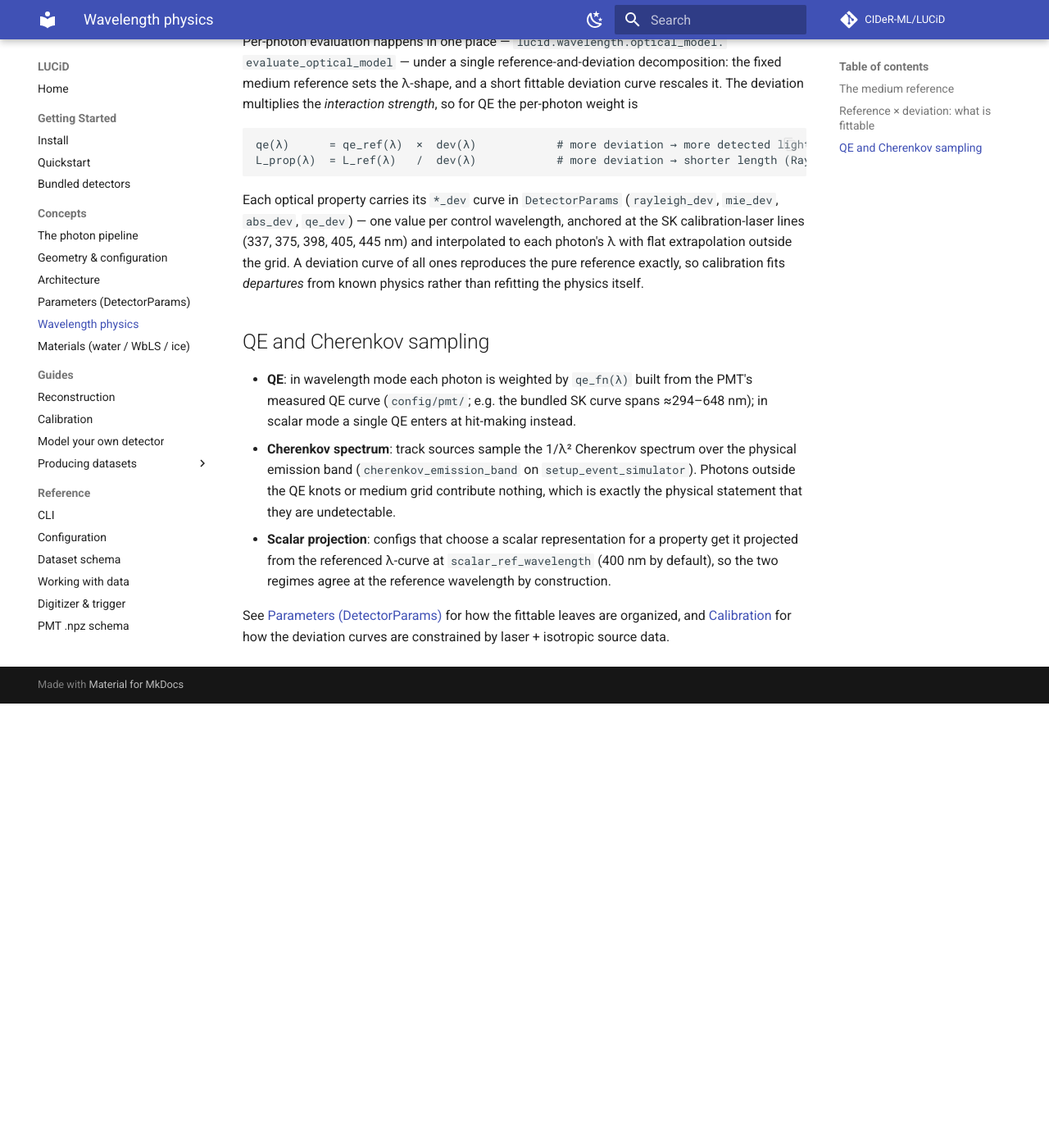
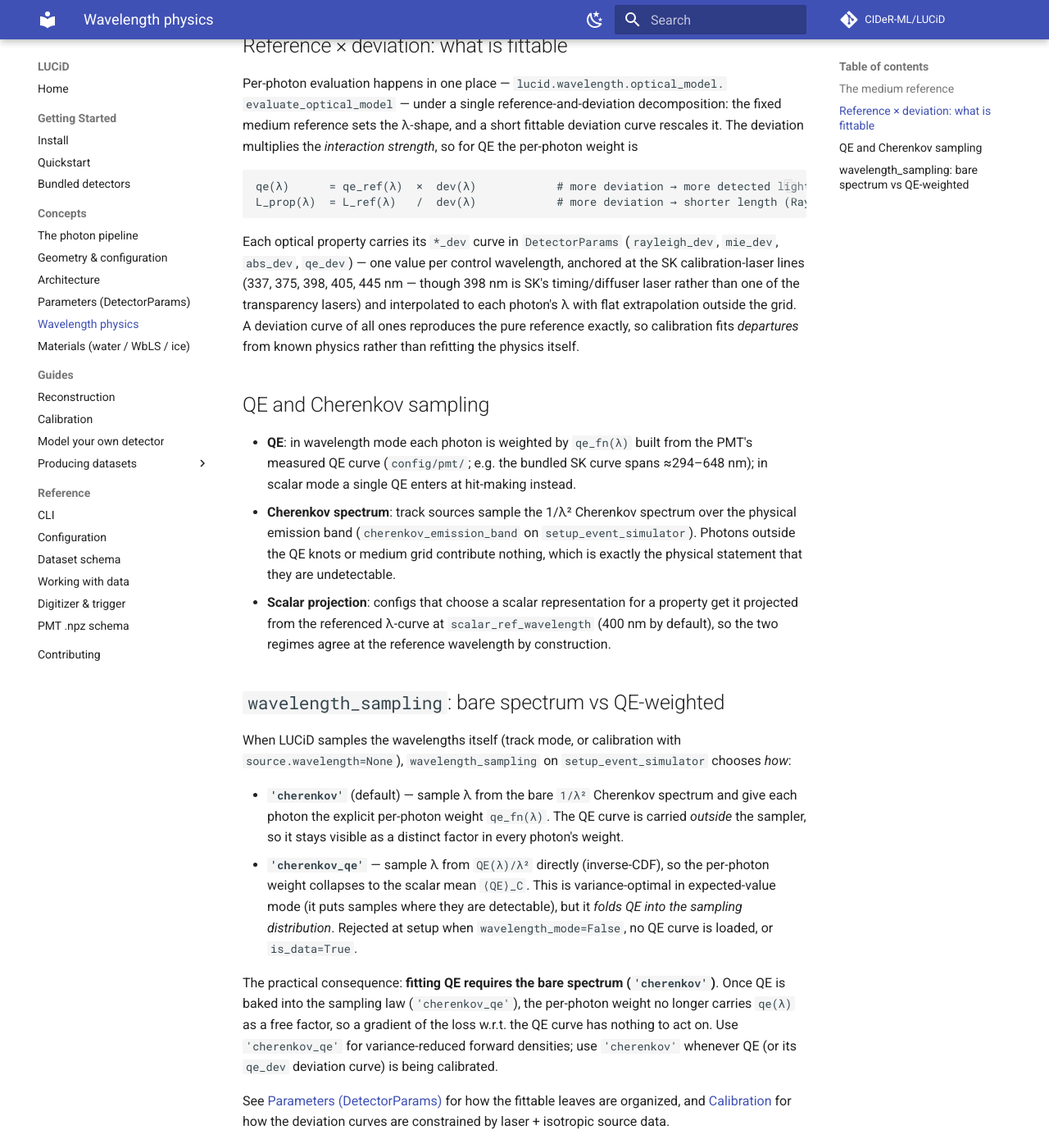
Before and after one commit to CIDeR-ML/LUCiD, an MkDocs documentation site: the page built from docs/concepts/wavelength.md, in a window 1280 px wide and 1400 px high, scrolled down 959 px. Shown: the whole window at 82% size. Built offline with MkDocs 1.6.1 and Material for MkDocs 9.7.7, drawn with Linux system fonts in a browser that asks for light colours; comment, search, counter and statistics services are not loaded; before the commit the page ends 1817 px from its top, so only the background shows below that; some of the changed text lies outside the part shown.

Commit message:
docs(concepts): physics-referee fixes to index/velocity + absorption + λ-sampling
detector-params-vs-args: relabel the mislabeled "group velocity"/"n_group" as
the non-dispersive medium light speed c/n, and resolve the n_real collision —
the bulk index stays frozen; only the Fresnel cathode_nr/cathode_nk are
fittable (default frozen).

wavelength: note the always-on P0*P1/λ⁴ absorption term rides on top of both
branches (SK's own model); soften the control-λ note (398 nm is SK's
timing/diffuser laser, not a transparency laser); add a wavelength_sampling
subsection ('cherenkov' bare spectrum vs 'cherenkov_qe') explaining why fitting
QE requires the bare spectrum.

Co-Authored-By: Claude Fable 5 <noreply@anthropic.com>

```diff
--- a/docs/concepts/wavelength.md
+++ b/docs/concepts/wavelength.md
@@ -21,7 +21,9 @@ from `config/materials/<material>.json`:
   forward-peaked it is).
 - **Absorption** — for water: the SK-calibration power law in the blue joined onto the
   Pope & Fry (1997) measured data in the red, blended smoothly across the ~464 nm seam so
-  gradients stay kink-free.
+  gradients stay kink-free. On top of *both* branches rides an always-on `P0·P1/λ⁴` term
+  (`alpha_abs = P0·P1/λ⁴ + C` in `medium.py`, `C` = the blue-power-law-or-Pope-Fry piece) — the
+  short-wavelength absorption tail is part of SK's own model, not a separate addition.
 - **Refractive index** — currently a single constant `n` per material (no dispersion):
   the Cherenkov angle and photon timing use one `n`/light-speed per event. A per-λ index
   is a natural extension the medium format already reserves space for.
@@ -45,7 +47,8 @@ L_prop(λ)  = L_ref(λ)   /  dev(λ)            # more deviation → shorter len
 Each optical property carries its `*_dev` curve in `DetectorParams` (`rayleigh_dev`,
 `mie_dev`, `abs_dev`, `qe_dev`) — one
 value per control wavelength, anchored at the SK calibration-laser lines
-(337, 375, 398, 405, 445 nm) and interpolated to each photon's λ with flat extrapolation
+(337, 375, 398, 405, 445 nm — though 398 nm is SK's timing/diffuser laser rather than one of the
+transparency lasers) and interpolated to each photon's λ with flat extrapolation
 outside the grid. A deviation curve of all ones reproduces the pure reference exactly, so
 calibration fits *departures* from known physics rather than refitting the physics itself.
 
@@ -62,6 +65,25 @@ calibration fits *departures* from known physics rather than refitting the physi
   projected from the referenced λ-curve at `scalar_ref_wavelength` (400 nm by default), so
   the two regimes agree at the reference wavelength by construction.
 
+## `wavelength_sampling`: bare spectrum vs QE-weighted
+
+When LUCiD samples the wavelengths itself (track mode, or calibration with `source.wavelength=None`),
+`wavelength_sampling` on `setup_event_simulator` chooses *how*:
+
+- **`'cherenkov'`** (default) — sample λ from the bare `1/λ²` Cherenkov spectrum and give each
+  photon the explicit per-photon weight `qe_fn(λ)`. The QE curve is carried *outside* the sampler,
+  so it stays visible as a distinct factor in every photon's weight.
+- **`'cherenkov_qe'`** — sample λ from `QE(λ)/λ²` directly (inverse-CDF), so the per-photon weight
+  collapses to the scalar mean `⟨QE⟩_C`. This is variance-optimal in expected-value mode (it puts
+  samples where they are detectable), but it *folds QE into the sampling distribution*. Rejected at
+  setup when `wavelength_mode=False`, no QE curve is loaded, or `is_data=True`.
+
+The practical consequence: **fitting QE requires the bare spectrum (`'cherenkov'`)**. Once QE is
+baked into the sampling law (`'cherenkov_qe'`), the per-photon weight no longer carries `qe(λ)` as a
+free factor, so a gradient of the loss w.r.t. the QE curve has nothing to act on. Use
+`'cherenkov_qe'` for variance-reduced forward densities; use `'cherenkov'` whenever QE (or its
+`qe_dev` deviation curve) is being calibrated.
+
 See [Parameters (DetectorParams)](detector-params-vs-args.md) for how the fittable leaves
 are organized, and [Calibration](../guides/calibration.md) for how the deviation curves are
 constrained by laser + isotropic source data.
```
Also changed, not shown: docs/concepts/detector-params-vs-args.md (+11 -5 lines).
